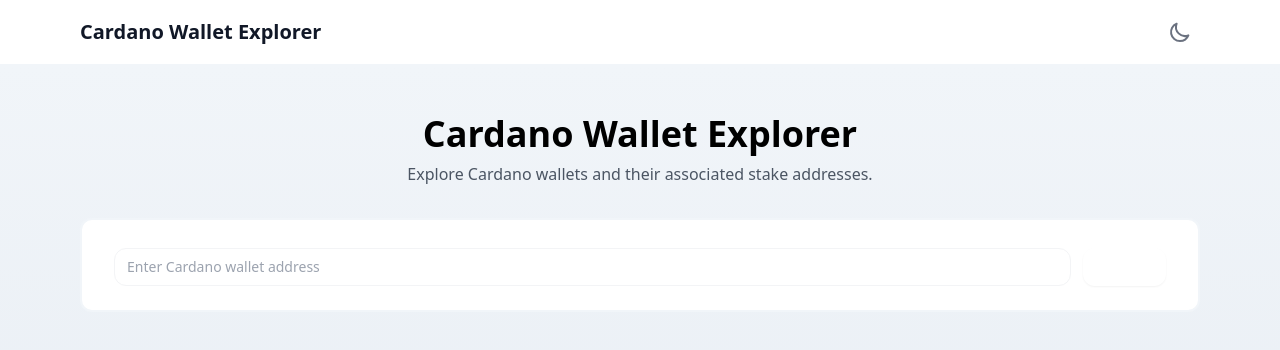
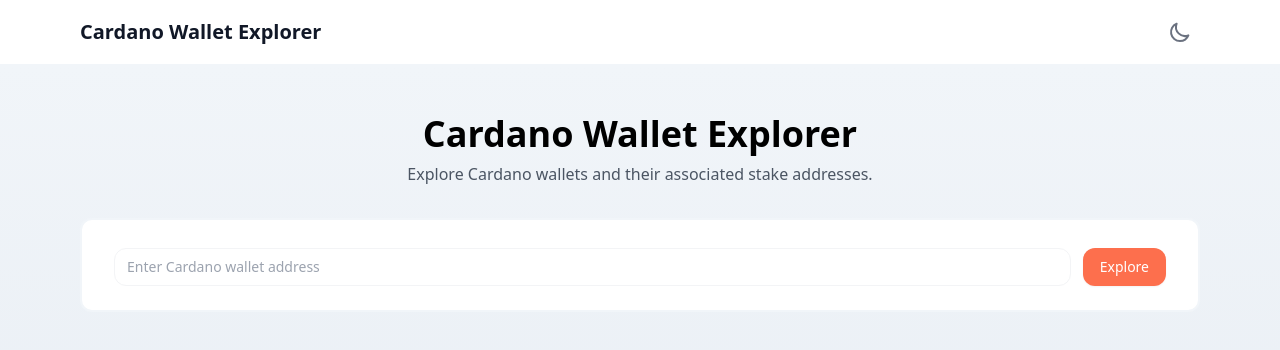
Before and after one commit to davidkopelent/nft-wallet, a Next.js app: page / in a window 1280 px wide. Shown: the top 350 px of the page. Built offline with nearby package versions, Linux system fonts and the light colour scheme.

Commit message:
Update: Styling update

```diff
--- a/src/app/globals.css
+++ b/src/app/globals.css
@@ -61,3 +61,18 @@
 .animate-fadeIn {
   animation: fadeIn 0.5s ease-out forwards;
 }
+
+@keyframes slideDown {
+  from {
+    opacity: 0;
+    transform: translateY(-10px);
+  }
+  to {
+    opacity: 1;
+    transform: translateY(0);
+  }
+}
+
+.animate-slideDown {
+  animation: slideDown 0.3s ease-out forwards;
+}
--- a/tailwind.config.js
+++ b/tailwind.config.js
@@ -11,9 +11,11 @@
     extend: {
       colors: {
         'gray-750': '#2D3748',
+        'orange-gradient': 'rgb(253, 111, 77)',
       },
       backgroundColor: {
         'gray-750': '#2D3748',
+        'orange-gradient': 'rgb(253, 111, 77)',
       },
     },
   },
```
